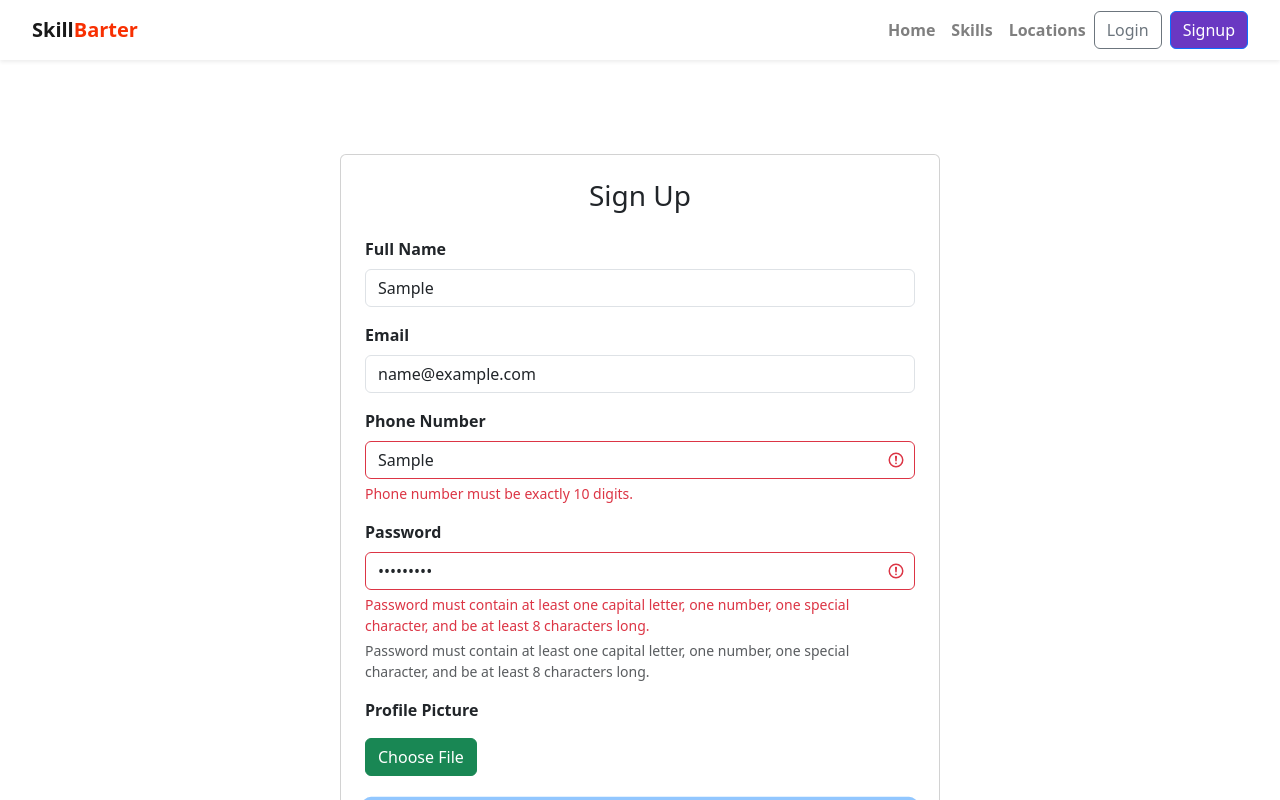
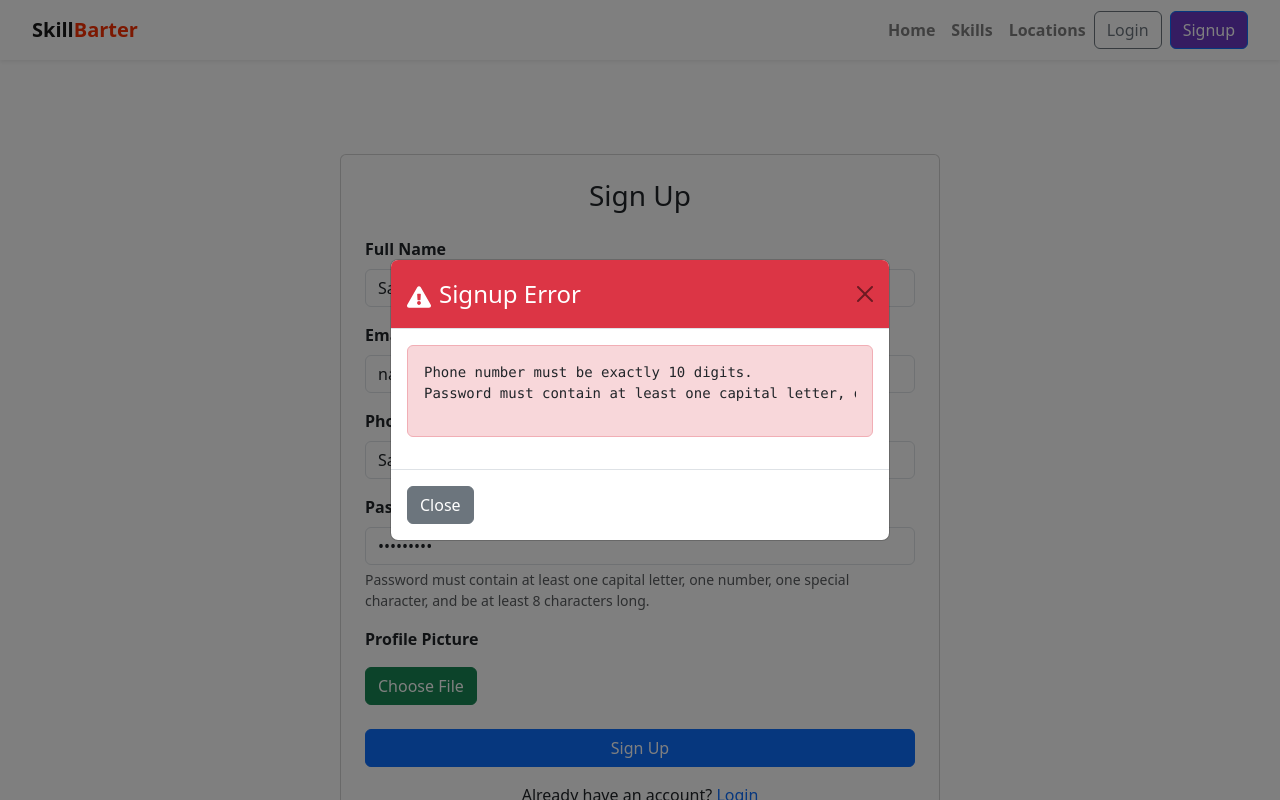
Before and after one commit to goel-anubhav/Skill-Barter, a React (Vite) app in the folder frontend/: page /signup in a window 1280 px wide. Both pictures are taken after typing "Sample", "name@example.com", "Sample", "Sample123" into the empty fields and a click on the button "Sign Up". Shown: the top 800 px of the page. Built offline with nearby package versions, Linux system fonts and the light colour scheme; a small style sheet from the web is missing.

Commit message:
Style the sign up page error

```diff
--- a/frontend/src/auth/signup.jsx
+++ b/frontend/src/auth/signup.jsx
@@ -4,6 +4,7 @@ import "bootstrap/dist/css/bootstrap.min.css";
 import axios from "axios";
 import CustomNavbar from "../shared/Navbar";
 import { Modal, Button, Spinner, Alert } from "react-bootstrap";
+import { FaExclamationTriangle, FaCheckCircle, FaKey } from "react-icons/fa";
 
 function SignupForm() {
   const [selectedImage, setSelectedImage] = useState(null);
@@ -23,7 +24,6 @@ function SignupForm() {
   const [alertMessage, setAlertMessage] = useState("");
   const [errorModal, setErrorModal] = useState(false);
   const [errorDetails, setErrorDetails] = useState("");
-  const [fieldErrors, setFieldErrors] = useState({});
   const navigate = useNavigate();
 
   const handleImageChange = (event) => {
@@ -36,9 +36,6 @@ function SignupForm() {
   const handleChange = (event) => {
     const { name, value } = event.target;
     setFormData((prevData) => ({ ...prevData, [name]: value }));
-    if (fieldErrors[name]) {
-      setFieldErrors((prevErrors) => ({ ...prevErrors, [name]: "" }));
-    }
   };
 
   const handleOtpChange = (event) => {
@@ -62,23 +59,27 @@ function SignupForm() {
       errors.phone_number = "Phone number must be exactly 10 digits.";
     }
 
-    if (
-      password &&
-      !passwordRegex.test(password)
-    ) {
+    if (password && !passwordRegex.test(password)) {
       errors.password =
         "Password must contain at least one capital letter, one number, one special character, and be at least 8 characters long.";
     }
 
-    setFieldErrors(errors);
-
-    return Object.keys(errors).length === 0;
+    return errors;
   };
 
   const handleSubmit = async (event) => {
     event.preventDefault();
 
-    if (!validateForm()) {
+    const errors = validateForm();
+    if (Object.keys(errors).length > 0) {
+      let errorMessages = "";
+      for (const key in errors) {
+        if (errors.hasOwnProperty(key)) {
+          errorMessages += `${errors[key]}\n`;
+        }
+      }
+      setErrorDetails(errorMessages);
+      setErrorModal(true);
       return;
     }
 
@@ -188,9 +189,7 @@ function SignupForm() {
               </label>
               <input
                 type="text"
-                className={`form-control ${
-                  fieldErrors.full_name ? "is-invalid" : ""
-                }`}
+                className="form-control"
                 id="full_name"
                 name="full_name"
                 placeholder="Enter your full name"
@@ -199,9 +198,6 @@ function SignupForm() {
                 onChange={handleChange}
                 required
               />
-              {fieldErrors.full_name && (
-                <div className="invalid-feedback">{fieldErrors.full_name}</div>
-              )}
             </div>
             <div className="form-group">
               <label htmlFor="email" className="font-weight-bold">
@@ -209,9 +205,7 @@ function SignupForm() {
               </label>
               <input
                 type="email"
-                className={`form-control ${
-                  fieldErrors.email ? "is-invalid" : ""
-                }`}
+                className="form-control"
                 id="email"
                 name="email"
                 placeholder="Enter your email"
@@ -220,9 +214,6 @@ function SignupForm() {
                 onChange={handleChange}
                 required
               />
-              {fieldErrors.email && (
-                <div className="invalid-feedback">{fieldErrors.email}</div>
-              )}
             </div>
             <div className="form-group">
               <label htmlFor="phone_number" className="font-weight-bold">
@@ -230,9 +221,7 @@ function SignupForm() {
               </label>
               <input
                 type="text"
-                className={`form-control ${
-                  fieldErrors.phone_number ? "is-invalid" : ""
-                }`}
+                className="form-control"
                 id="phone_number"
                 name="phone_number"
                 placeholder="Enter your phone number"
@@ -241,11 +230,6 @@ function SignupForm() {
                 onChange={handleChange}
                 required
               />
-              {fieldErrors.phone_number && (
-                <div className="invalid-feedback">
-                  {fieldErrors.phone_number}
-                </div>
-              )}
             </div>
             <div className="form-group">
               <label htmlFor="password" className="font-weight-bold">
@@ -253,9 +237,7 @@ function SignupForm() {
               </label>
               <input
                 type="password"
-                className={`form-control ${
-                  fieldErrors.password ? "is-invalid" : ""
-                }`}
+                className="form-control"
                 id="password"
                 name="password"
                 placeholder="Enter your password"
@@ -264,9 +246,6 @@ function SignupForm() {
                 onChange={handleChange}
                 required
               />
-              {fieldErrors.password && (
-                <div className="invalid-feedback">{fieldErrors.password}</div>
-              )}
               <small className="form-text text-muted">
                 Password must contain at least one capital letter, one number,
                 one special character, and be at least 8 characters long.
@@ -334,9 +313,12 @@ function SignupForm() {
         </div>
       </div>
 
-      <Modal show={showOtpModal} onHide={() => setShowOtpModal(false)}>
-        <Modal.Header closeButton>
-          <Modal.Title>OTP Verification</Modal.Title>
+      <Modal show={showOtpModal} onHide={() => setShowOtpModal(false)} centered>
+        <Modal.Header closeButton className="bg-primary text-white">
+          <Modal.Title>
+            <FaKey className="mr-2" />
+            OTP Verification
+          </Modal.Title>
         </Modal.Header>
         <Modal.Body>
           <div className="form-group">
@@ -369,7 +351,7 @@ function SignupForm() {
             </span>
           </div>
         </Modal.Body>
-        <Modal.Footer>
+        <Modal.Footer className="d-flex justify-content-between">
           <Button variant="secondary" onClick={() => setShowOtpModal(false)}>
             Cancel
           </Button>
@@ -389,14 +371,19 @@ function SignupForm() {
         </Modal.Footer>
       </Modal>
 
-      <Modal show={errorModal} onHide={() => setErrorModal(false)}>
-        <Modal.Header closeButton>
-          <Modal.Title>Signup Error</Modal.Title>
+      <Modal show={errorModal} onHide={() => setErrorModal(false)} centered>
+        <Modal.Header closeButton className="bg-danger text-white">
+          <Modal.Title>
+            <FaExclamationTriangle className="mr-2" />
+            Signup Error
+          </Modal.Title>
         </Modal.Header>
         <Modal.Body>
-          <pre>{errorDetails}</pre>
+          <Alert variant="danger">
+            <pre>{errorDetails}</pre>
+          </Alert>
         </Modal.Body>
-        <Modal.Footer>
+        <Modal.Footer className="d-flex justify-content-between">
           <Button variant="secondary" onClick={() => setErrorModal(false)}>
             Close
           </Button>
```
Also changed, not shown: 1 other file (tests, documents, lock files or other folders).
